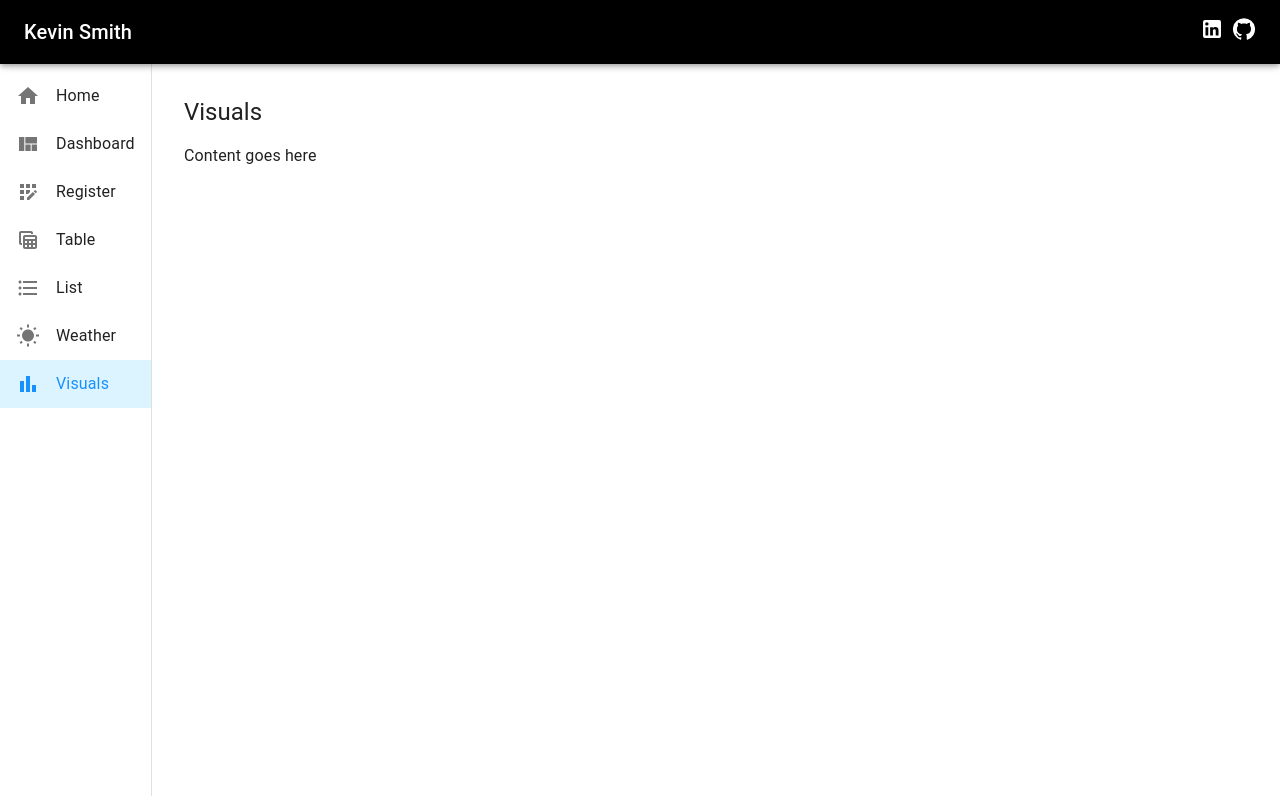
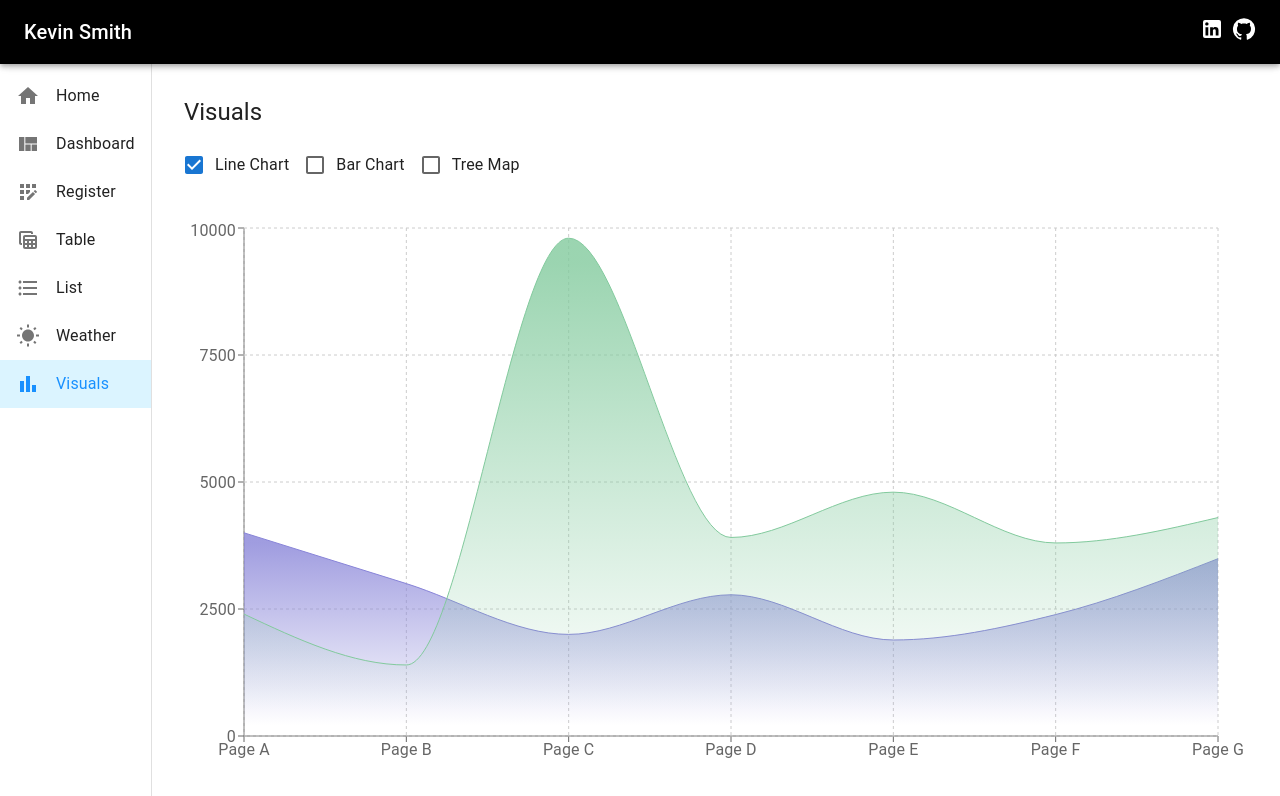
Before and after one commit to ksmith0813/portfolio-ts, a React app: page /visuals in a window 1280 px wide. Shown: the top 796 px of the page. Built offline with nearby package versions, Linux system fonts and the light colour scheme.

Commit message:
finished wiring up visuals page, minor updates to list page (forgot to save before restarting Vs code)

```diff
--- a/src/components/list/list.tsx
+++ b/src/components/list/list.tsx
@@ -18,7 +18,7 @@ import {
 import FolderIcon from '@mui/icons-material/Folder'
 import DeleteIcon from '@mui/icons-material/Delete'
 
-function generate(element: ReactElement) {
+const generateListItem = (element: ReactElement) => {
   return [0, 1, 2].map((value) =>
     cloneElement(element, {
       key: value,
@@ -53,7 +53,7 @@ export const List = () => {
           </Typography>
           <StyledList>
             <MuiList dense={dense}>
-              {generate(
+              {generateListItem(
                 <ListItem>
                   <ListItemText primary='Single-line item' secondary={secondary ? 'Secondary text' : null} />
                 </ListItem>,
@@ -67,7 +67,7 @@ export const List = () => {
           </Typography>
           <StyledList>
             <MuiList dense={dense}>
-              {generate(
+              {generateListItem(
                 <ListItem>
                   <ListItemIcon>
                     <FolderIcon />
@@ -86,7 +86,7 @@ export const List = () => {
           </Typography>
           <StyledList>
             <MuiList dense={dense}>
-              {generate(
+              {generateListItem(
                 <ListItem>
                   <ListItemAvatar>
                     <Avatar>
@@ -105,7 +105,7 @@ export const List = () => {
           </Typography>
           <StyledList>
             <MuiList dense={dense}>
-              {generate(
+              {generateListItem(
                 <ListItem
                   secondaryAction={
                     <IconButton edge='end' aria-label='delete'>
--- a/src/components/visuals/visuals.tsx
+++ b/src/components/visuals/visuals.tsx
@@ -1,9 +1,60 @@
-import { Typography } from '@mui/material'
+import { useState } from 'react'
+import { Box, Checkbox, FormControlLabel, FormGroup, Grid, styled } from '@mui/material'
 import { PageHeader } from 'components/_siteWide/pageHeader'
+import { LineChartContent } from 'components/_siteWide/charts/lineChartContent'
+import { TreeMap } from 'components/_siteWide/charts/treeMapContent'
+import { BarChart } from 'components/_siteWide/charts/barChartContent'
 
-export const Visuals = () => (
-  <>
-    <PageHeader title='Visuals' />
-    <Typography>Content goes here</Typography>
-  </>
-)
+const line = 'line'
+const bar = 'bar'
+const tree = 'tree'
+
+const StyledGridChart = styled(Grid)(({ theme }) => ({
+  minHeight: 'calc(100vh - 220px)',
+  paddingTop: '2rem',
+}))
+
+export const Visuals = () => {
+  const [selectedChart, setSelectedChart] = useState<string>(line)
+
+  return (
+    <>
+      <PageHeader title='Visuals' />
+      <FormGroup row>
+        <FormControlLabel
+          control={<Checkbox checked={selectedChart === line} onChange={() => setSelectedChart(line)} />}
+          label='Line Chart'
+        />
+        <FormControlLabel
+          control={<Checkbox checked={selectedChart === bar} onChange={() => setSelectedChart(bar)} />}
+          label='Bar Chart'
+        />
+        <FormControlLabel
+          control={<Checkbox checked={selectedChart === tree} onChange={() => setSelectedChart(tree)} />}
+          label='Tree Map'
+        />
+      </FormGroup>
+      {selectedChart === line && (
+        <Grid container sx={{ width: '100%' }}>
+          <StyledGridChart item xs>
+            <LineChartContent />
+          </StyledGridChart>
+        </Grid>
+      )}
+      {selectedChart === bar && (
+        <Grid container sx={{ width: '100%' }}>
+          <StyledGridChart item xs>
+            <BarChart />
+          </StyledGridChart>
+        </Grid>
+      )}
+      {selectedChart === tree && (
+        <Grid container sx={{ width: '100%' }}>
+          <StyledGridChart item xs>
+            <TreeMap />
+          </StyledGridChart>
+        </Grid>
+      )}
+    </>
+  )
+}
```
